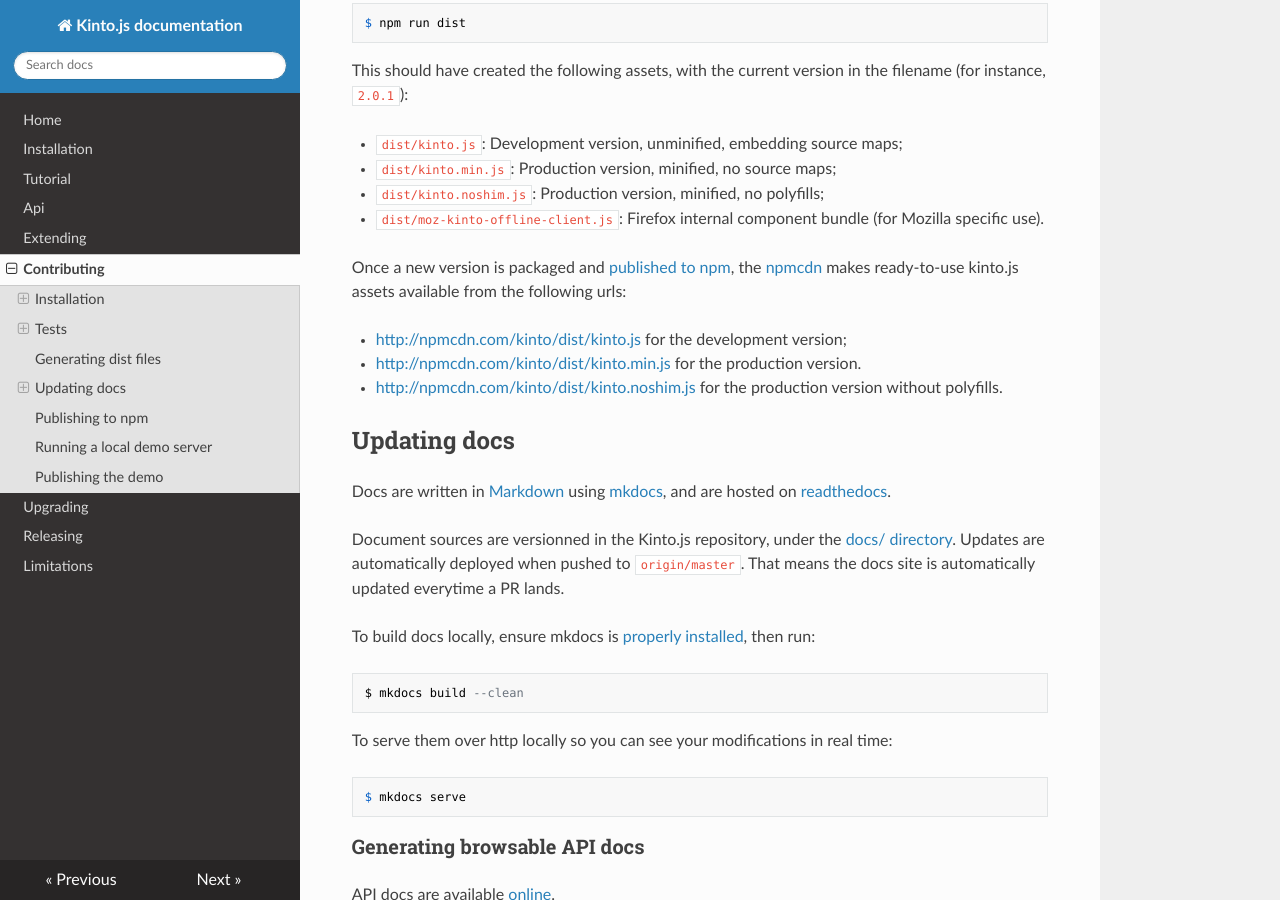
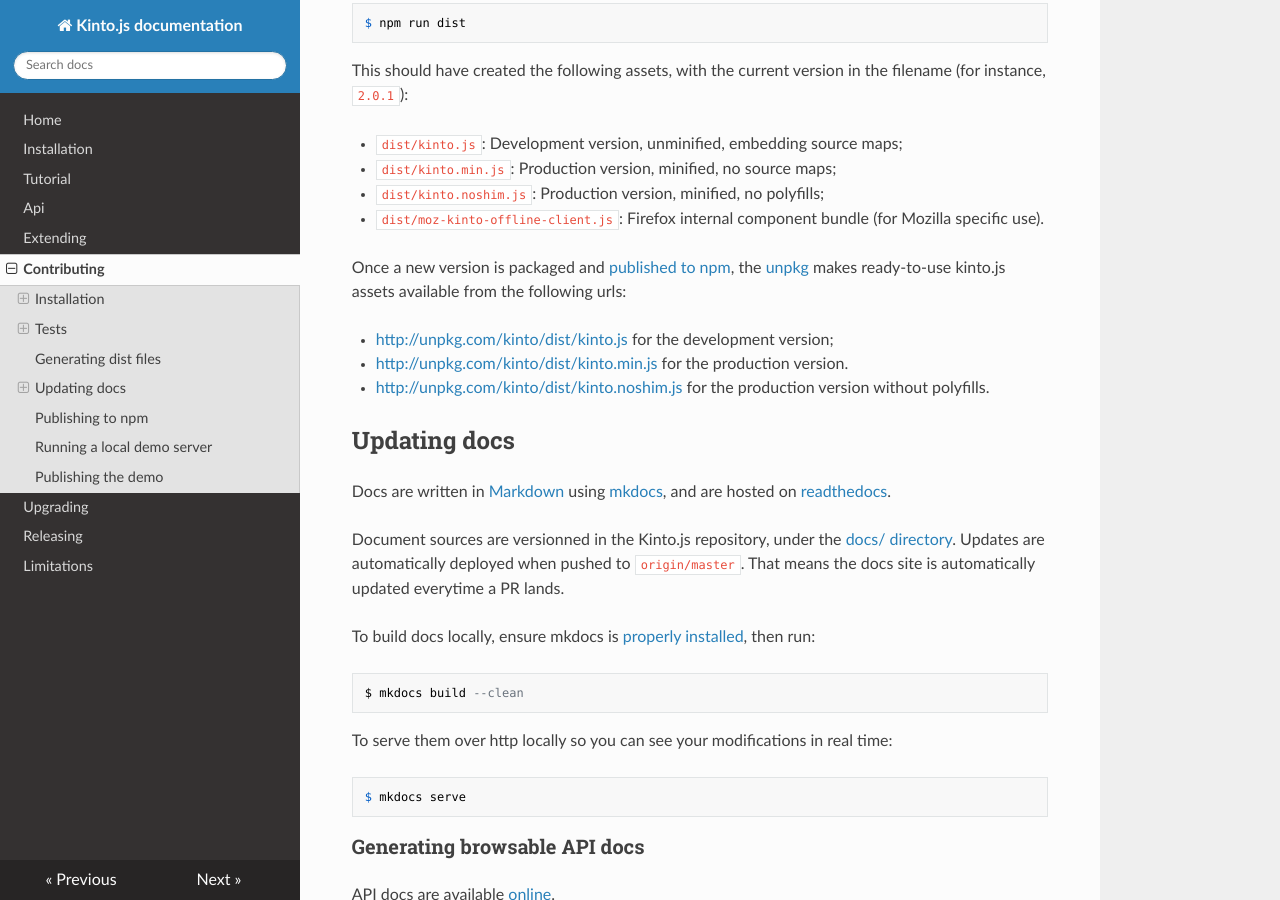
Before and after one commit to Kinto/kinto.js, an MkDocs documentation site: the page built from docs/contributing.md, in a window 1280 px wide and 900 px high, scrolled down 1823 px. Built offline with MkDocs 1.6.1, drawn with Linux system fonts in a browser that asks for light colours; nearby versions of some CDN libraries; old or Windows-style settings are respelled for this version of MkDocs.

Commit message:
Replace npmcdn.com with unpkg.com

```diff
--- a/docs/contributing.md
+++ b/docs/contributing.md
@@ -73,11 +73,11 @@
 -  `dist/kinto.noshim.js`: Production version, minified, no polyfills;
 -  `dist/moz-kinto-offline-client.js`: Firefox internal component bundle (for Mozilla specific use).
 
-Once a new version is packaged and [published to npm](#publishing-to-npm), the [npmcdn](https://npmcdn.com/ service) makes ready-to-use kinto.js assets available from the following urls:
+Once a new version is packaged and [published to npm](#publishing-to-npm), the [unpkg](https://unpkg.com/ service) makes ready-to-use kinto.js assets available from the following urls:
 
-- [http://npmcdn.com/kinto/dist/kinto.js](http://npmcdn.com/kinto/dist/kinto.js) for the development version;
-- [http://npmcdn.com/kinto/dist/kinto.min.js](http://npmcdn.com/kinto/dist/kinto.min.js) for the production version.
-- [http://npmcdn.com/kinto/dist/kinto.noshim.js](http://npmcdn.com/kinto/dist/kinto.noshim.js) for the production version without polyfills.
+- [http://unpkg.com/kinto/dist/kinto.js](http://unpkg.com/kinto/dist/kinto.js) for the development version;
+- [http://unpkg.com/kinto/dist/kinto.min.js](http://unpkg.com/kinto/dist/kinto.min.js) for the production version.
+- [http://unpkg.com/kinto/dist/kinto.noshim.js](http://unpkg.com/kinto/dist/kinto.noshim.js) for the production version without polyfills.
 
 ## Updating docs
 
--- a/package.json
+++ b/package.json
@@ -12,7 +12,7 @@
     "dist-noshim": "browserify --ignore process -s Kinto -g uglifyify --ignore isomorphic-fetch --ignore babel-polyfill -e src/index.js -o dist/kinto.noshim.js -t [ babelify --sourceMapRelative . ]",
     "dist-prod": "browserify --ignore process -s Kinto -g uglifyify -e src/index.js -o dist/kinto.min.js -t [ babelify --sourceMapRelative . ]",
     "dist-fx": "BABEL_ENV=firefox browserify -s loadKinto --bare --ignore uuid --ignore kinto-http --ignore isomorphic-fetch -e fx-src/index.js -o temp.jsm -t [ babelify --sourceMapRelative . ] && mkdir -p dist && cp fx-src/jsm_prefix.js dist/moz-kinto-offline-client.js && echo \"\n/*\n * Version $npm_package_version - $(git rev-parse --short HEAD)\n */\n\" >> dist/moz-kinto-offline-client.js && cat temp.jsm >> dist/moz-kinto-offline-client.js && rm temp.jsm",
-    "compute-sri": "version=$(npm view kinto version); printf \"| Filename %-14s | Hash %-66s |\\n\" \"\" \"(for version $version)\"; printf \"|-------------------------|-------------------------------------------------------------------------|\\n\"; cd dist; for file in kinto*.js; do printf \"| %-23s | %-71s |\\n\" ${file} $(echo -n 'sha384-' && curl --silent https://npmcdn.com/kinto@$version/dist/${file} | openssl dgst -sha384 -binary | openssl enc -base64); done",
+    "compute-sri": "version=$(npm view kinto version); printf \"| Filename %-14s | Hash %-66s |\\n\" \"\" \"(for version $version)\"; printf \"|-------------------------|-------------------------------------------------------------------------|\\n\"; cd dist; for file in kinto*.js; do printf \"| %-23s | %-71s |\\n\" ${file} $(echo -n 'sha384-' && curl --silent https://unpkg.com/kinto@$version/dist/${file} | openssl dgst -sha384 -binary | openssl enc -base64); done",
     "publish-demo": "npm run dist-prod && cp dist/kinto.js demo/kinto.js && gh-pages -d demo",
     "publish-to-npm": "npm run dist && npm run build && npm publish",
     "report-coverage": "npm run test-cover && ./node_modules/coveralls/bin/coveralls.js < ./coverage/lcov.info",
```
Also changed, not shown: docs/installation.md (+4 -4 lines), docs/releasing.md (+1 -1 lines), docs/tutorial.md (+1 -1 lines).
